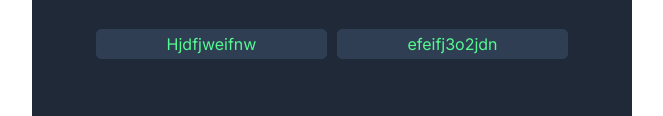
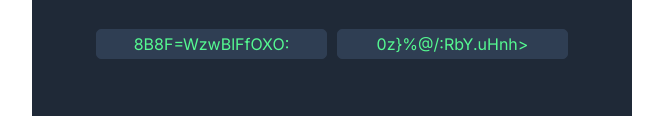
Before and after one commit to AMWV-Scrimba/Password, a plain HTML site: page index.html in a window 1280 px wide. Both pictures are taken after a click on the button "Generate passwords". Shown: the part 325-441 px from the top of the page, without its empty margins (308-971 px from the left). Drawn offline with Linux system fonts and the light colour scheme.

Commit message:
Javascript

```diff
--- a/index.css
+++ b/index.css
@@ -83,6 +83,4 @@ hr {
   text-align: center;
   color: #55F991;
   align-content: center;
-
-
 }
--- a/index.html
+++ b/index.html
@@ -17,14 +17,14 @@
           <h1 class="green">random password</h1>
           <h2>Never use an insecure password again</h2>
         </div>
-        <div class="button">
+        <div class="button" onclick="generatePasswords()">
           <button>Generate passwords</button>
         </div>
         <hr />
       </div>
       <div class="password-box">
-        <div class="password">Hjdfjweifnw</div>
-        <div class="password">efeifj3o2jdn</div>
+        <div class="password" id="password1"></div>
+        <div class="password" id="password2"></div>
       </div>
     </div>
     <script src="index.js"></script>
--- a/index.js
+++ b/index.js
@@ -2,3 +2,18 @@ const characters = ["A", "B", "C", "D", "E", "F", "G", "H", "I", "J", "K", "L",
     "a", "b", "c", "d", "e", "f", "g", "h", "i", "j", "k", "l", "m", "n", "o", "p", "q", "r", "s", "t", "u", "v", "w", "x", "y", "z",
     "0", "1", "2", "3", "4", "5", "6", "7", "8", "9", "~", "`", "!", "@", "#", "$", "%", "^", "&", "*", "(", ")", "_", "-",
     "+", "=", "{", "[", "}", "]", ",", "|", ":", ";", "<", ">", ".", "?", "/"];
+
+
+
+function generatePasswords() {
+    let password1 = document.getElementById("password1");
+    let password2 = document.getElementById("password2");
+    let password1Content = "";
+    let password2Content = "";
+    for (let i = 0; i < 16; i++) {
+        password1Content += characters[Math.floor(Math.random() * characters.length)];
+        password2Content += characters[Math.floor(Math.random() * characters.length)];
+    }
+    password1.textContent = password1Content;
+    password2.textContent = password2Content;
+}
```
